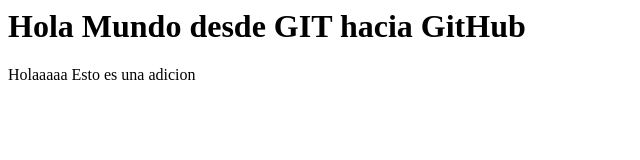
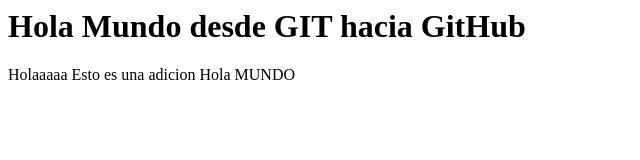
Before and after one commit to jorgeyepes16/mi-primer-proyecto, a plain HTML site: page index.html in a window 1280 px wide. Shown: the whole page, without its empty margins (0-640 px from the left). Drawn offline with Linux system fonts and the light colour scheme.

```diff
--- a/index.html
+++ b/index.html
@@ -1,3 +1,4 @@
 <h1>Hola Mundo desde GIT hacia GitHub </h1>
 </h2> Holaaaaa </h2>
 <head> Esto es una adicion</head>
+<time>Hola MUNDO</time>
```
